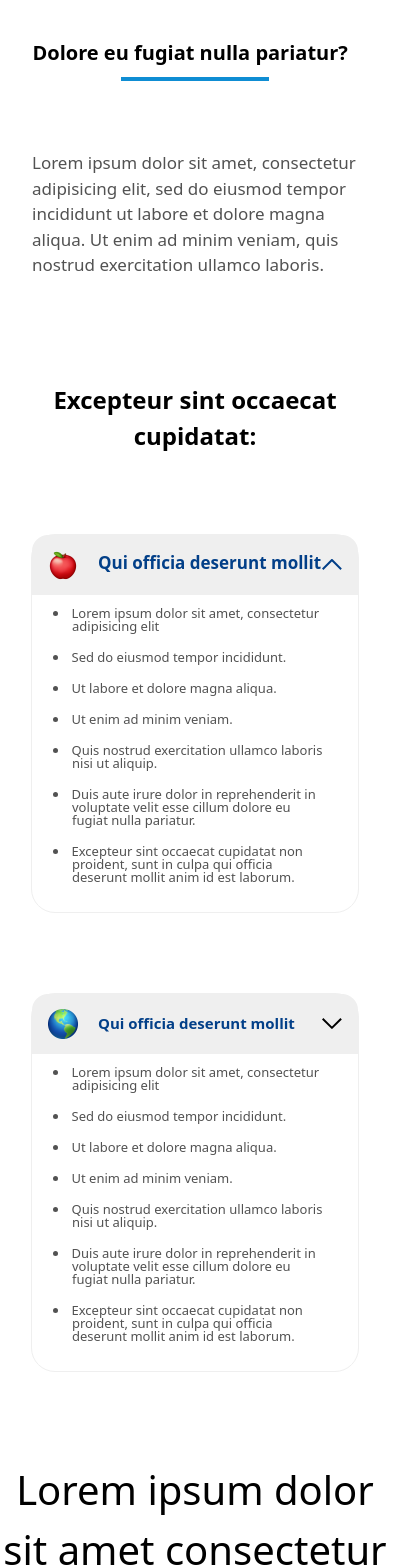
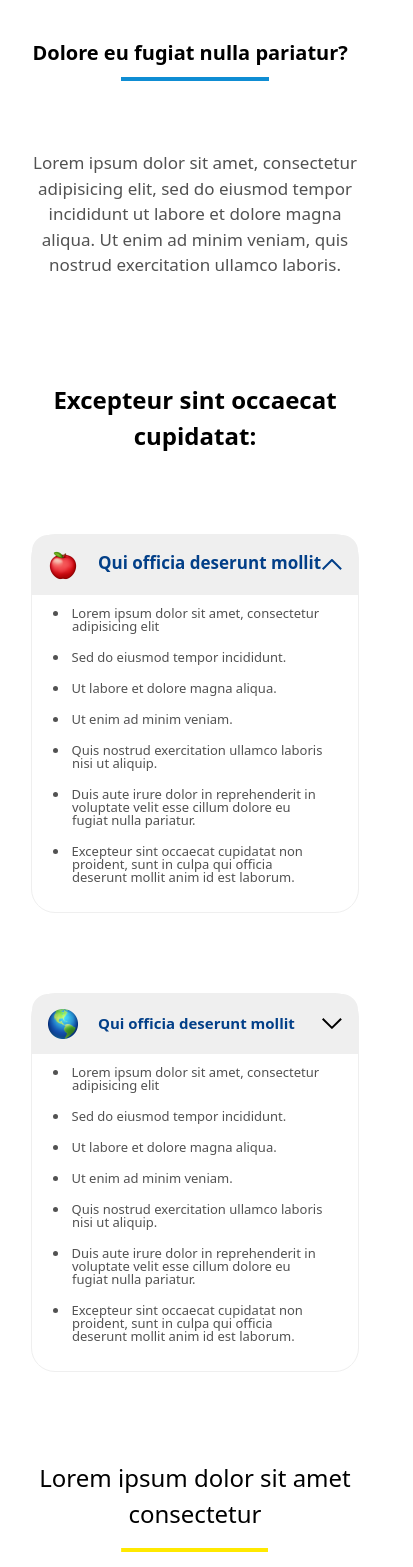
Before and after one commit to wellerson-pinheiros/choveu_teste, a React (Vite) app: page / in a window 390 px wide. Shown: the part 2470-4037 px from the top of the page, 413 px wide, since content can reach past the window. Built offline with nearby package versions, Linux system fonts and the light colour scheme.

Commit message:
:iphone: Responsividade galeria de fotos criada

```diff
--- a/src/components/Galeria.tsx
+++ b/src/components/Galeria.tsx
@@ -8,20 +8,16 @@ function Galeria() {
     <>
 
     <div className="bg-white mx-auto flex flex-col justify-center text-center items-center w-full mt-20">
-        <h1 className="font-inter font-normal text-[40px] text-black">
+        <h1 className="font-inter font-normal text-[24px] md:text-[40px] text-black pb-2 md:pb-0">
             Lorem ipsum dolor sit amet consectetur
         </h1>
         <img src={barrayelow} alt="barra amarela" className='w-[148.11px] pt-2' />
     </div>
 
     <div className='container mx-auto mt-20'>
-        <div className='flex justify-between w-full p-8'>
-
-
-
+        <div className='flex  flex-col md:justify-between w-full p-8 gap-4'>
             <div className=''>
                 <img src={img3} alt="" />
-
                 <div className='flex flex-col pl-4'>
                     <h3 className='font-inter font-medium text-[12px]  text-[#333333] pt-8'>
                         Lorem ipsum dolor
@@ -33,9 +29,6 @@ function Galeria() {
                     </p>
                 </div>
             </div>
-
-
-
 
             <div className=''>
                 <img src={img4} alt="" />
@@ -52,12 +45,8 @@ function Galeria() {
                 </div>
             </div>
 
-
-
-
             <div className=''>
                 <img src={img5} alt="" />
-
                 <div className='flex flex-col pl-4'>
                     <h3 className='font-inter font-medium text-[12px]  text-[#333333] pt-8'>
                         Lorem ipsum dolor
--- a/src/components/QuartaSection.tsx
+++ b/src/components/QuartaSection.tsx
@@ -18,9 +18,9 @@ function QuartaSection() {
                         </h1>
             <img src={barraazul} alt="" className='w-[148px] h-3.5 mx-auto md:mx-0 '/>
                 </div>
-            <div className='pt-8 md:pt-20 '>
+            <div className='pt-8 md:pt-20  '>
 
-                <p className='font-inter font-normal text-[17px] leading-[150%] space-y-[18px] text-[#525252] p-8 md:p-0'>
+                <p className='font-inter  font-normal text-center md:text-left text-[17px] leading-[150%] space-y-[18px] text-[#525252] p-8 md:p-0'>
                 Lorem ipsum dolor sit amet, consectetur adipisicing elit, sed do <br className='hidden md:block'/>
                 eiusmod tempor incididunt ut labore et dolore magna aliqua. Ut enim <br className='hidden md:block' />
                 ad minim veniam, quis nostrud exercitation ullamco laboris.
```
Lines whose indentation alone changed are shown as unchanged.
